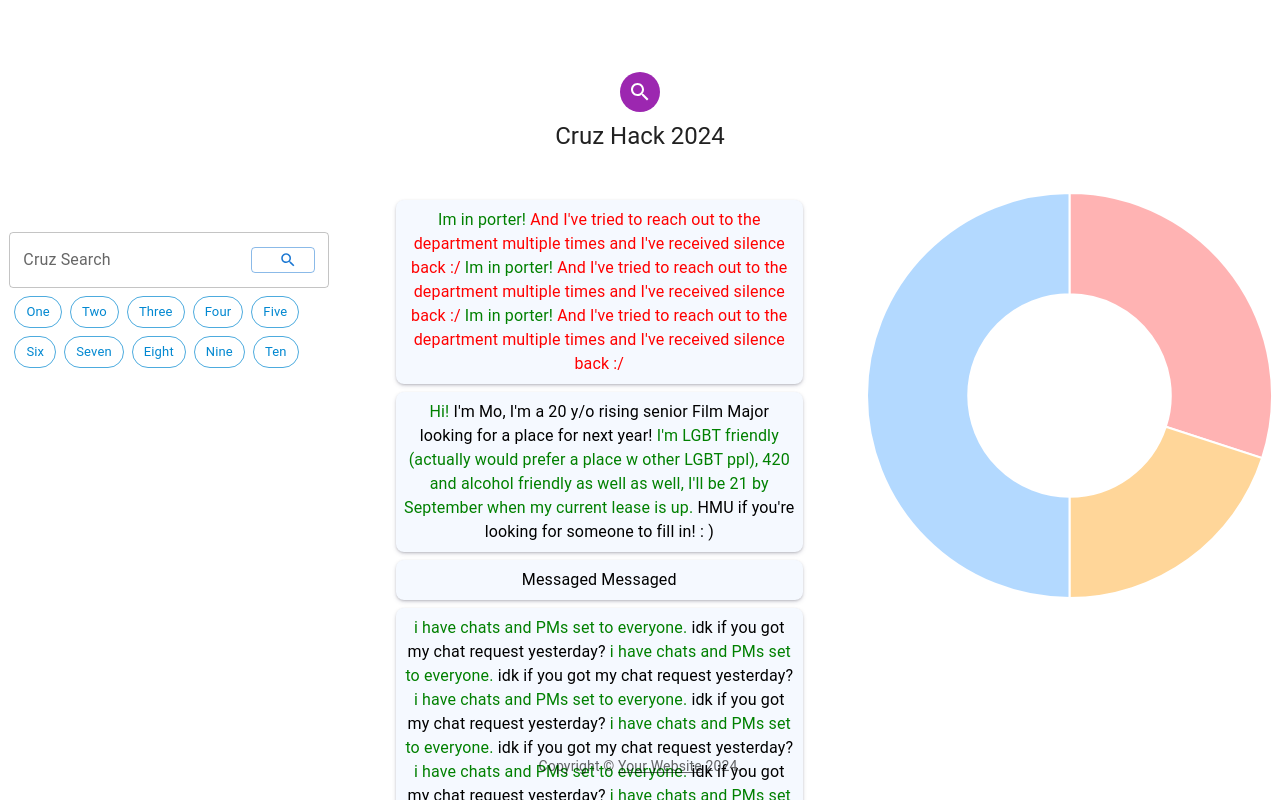
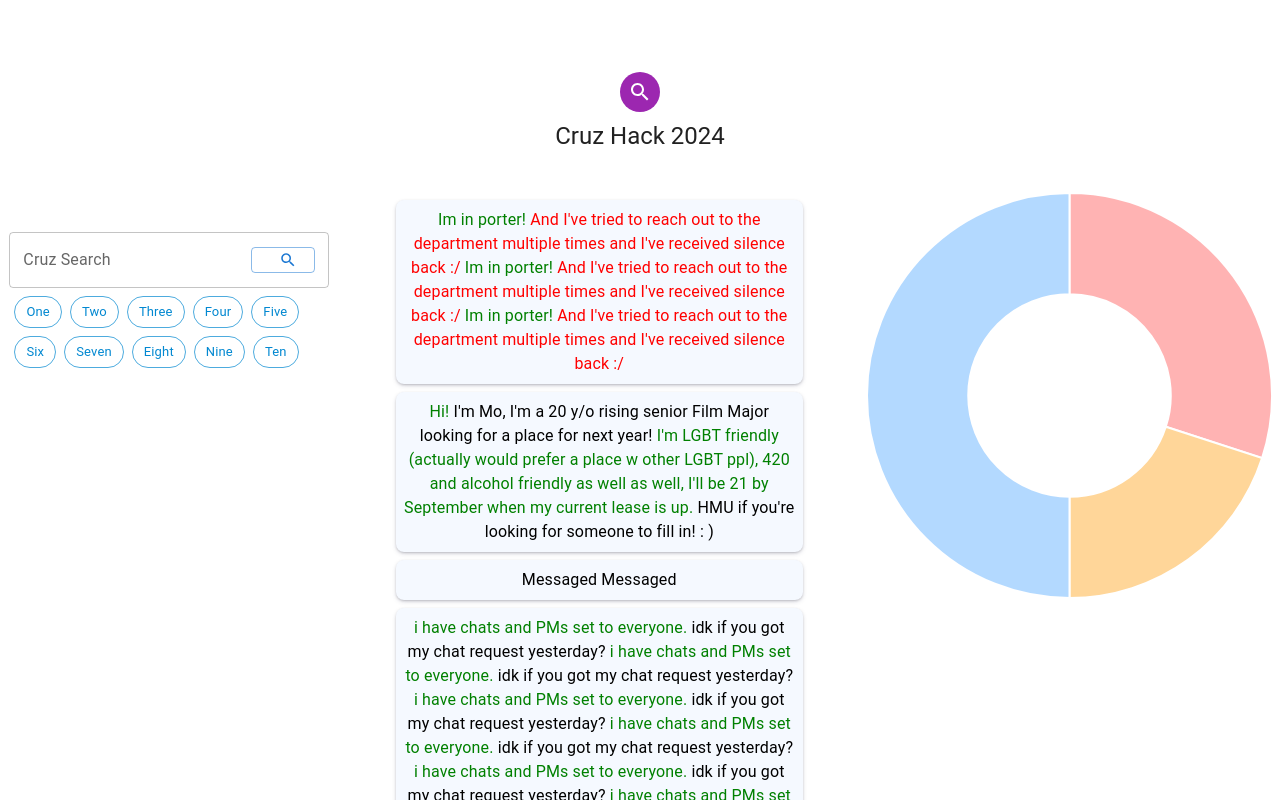
Before and after one commit to masaishi/web_CruzHacks2024, a Next.js app: page /Dashboard in a window 1280 px wide. Shown: the top 800 px of the page. Built offline with nearby package versions, Linux system fonts and the light colour scheme.

Commit message:
🧹 Disabling copyright file for now

```diff
--- a/src/pages/Dashboard.js
+++ b/src/pages/Dashboard.js
@@ -86,7 +86,7 @@ function Dashboard() {
           padding: '1rem',
         }}
       >
-        <Copyright />
+        {/* <Copyright /> */}
       </Box>
     </Container>
   );
```
